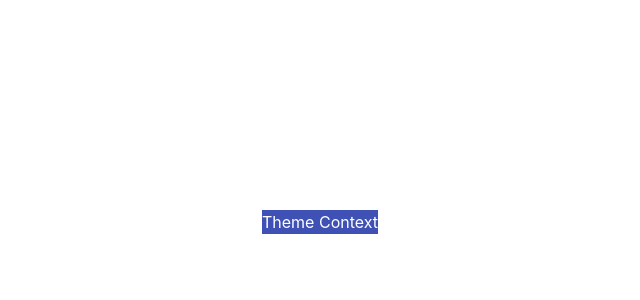
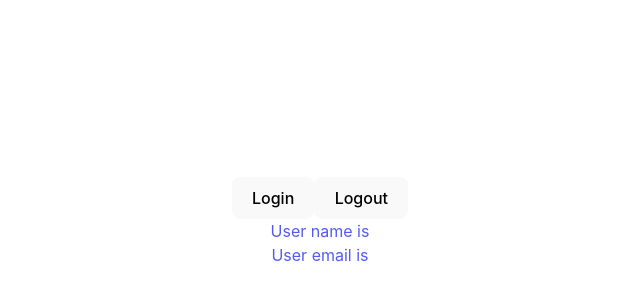
Before and after one commit to Gapotchenko-Yakov/react-typescript-demo, a React (Vite) app: page / in a window 1280 px wide. Shown: the part 178-478 px from the top of the page, without its empty margins (320-960 px from the left). Built offline with nearby package versions, Linux system fonts and the light colour scheme.

Commit message:
useContext user example with ts.

```diff
--- a/src/App.tsx
+++ b/src/App.tsx
@@ -1,14 +1,14 @@
-import { useState } from "react";
 import "./App.css";
-import { ThemeContextProvider } from "./components/context/ThemeContext";
 import Box from "./components/context/Box";
+import { User } from "./components/context/User";
+import { UserContextProvider } from "./components/context/UserContext";
 
 function App() {
   return (
     <div>
-      <ThemeContextProvider>
-        <Box />
-      </ThemeContextProvider>
+      <UserContextProvider>
+        <User />
+      </UserContextProvider>
     </div>
   );
 }
--- /dev/null
+++ b/src/components/context/User.tsx
@@ -0,0 +1,26 @@
+import { useContext } from "react";
+import { UserContext } from "./UserContext";
+
+export const User = () => {
+  const userContext = useContext(UserContext);
+
+  const handleLogin = () => {
+    userContext.setUser({
+      name: "John",
+      email: "john.smith@test.com",
+    });
+  };
+
+  const handleLogout = () => {
+    userContext.setUser(null);
+  };
+
+  return (
+    <div>
+      <button onClick={handleLogin}>Login</button>
+      <button onClick={handleLogout}>Logout</button>
+      <div>User name is {userContext?.user?.name}</div>
+      <div>User email is {userContext?.user?.email}</div>
+    </div>
+  );
+};
--- /dev/null
+++ b/src/components/context/UserContext.tsx
@@ -0,0 +1,29 @@
+import { createContext, useState } from "react";
+
+type UserContextType = {
+  user: AuthUser | null;
+  setUser: React.Dispatch<React.SetStateAction<AuthUser | null>>;
+};
+
+type AuthUser = {
+  name: string;
+  email: string;
+};
+
+type UserContextProviderProps = {
+  children: React.ReactNode;
+};
+
+export const UserContext = createContext<UserContextType>(
+  {} as UserContextType
+);
+
+export const UserContextProvider = ({ children }: UserContextProviderProps) => {
+  const [user, setUser] = useState<AuthUser | null>(null);
+
+  return (
+    <UserContext.Provider value={{ user, setUser }}>
+      {children}
+    </UserContext.Provider>
+  );
+};
```
